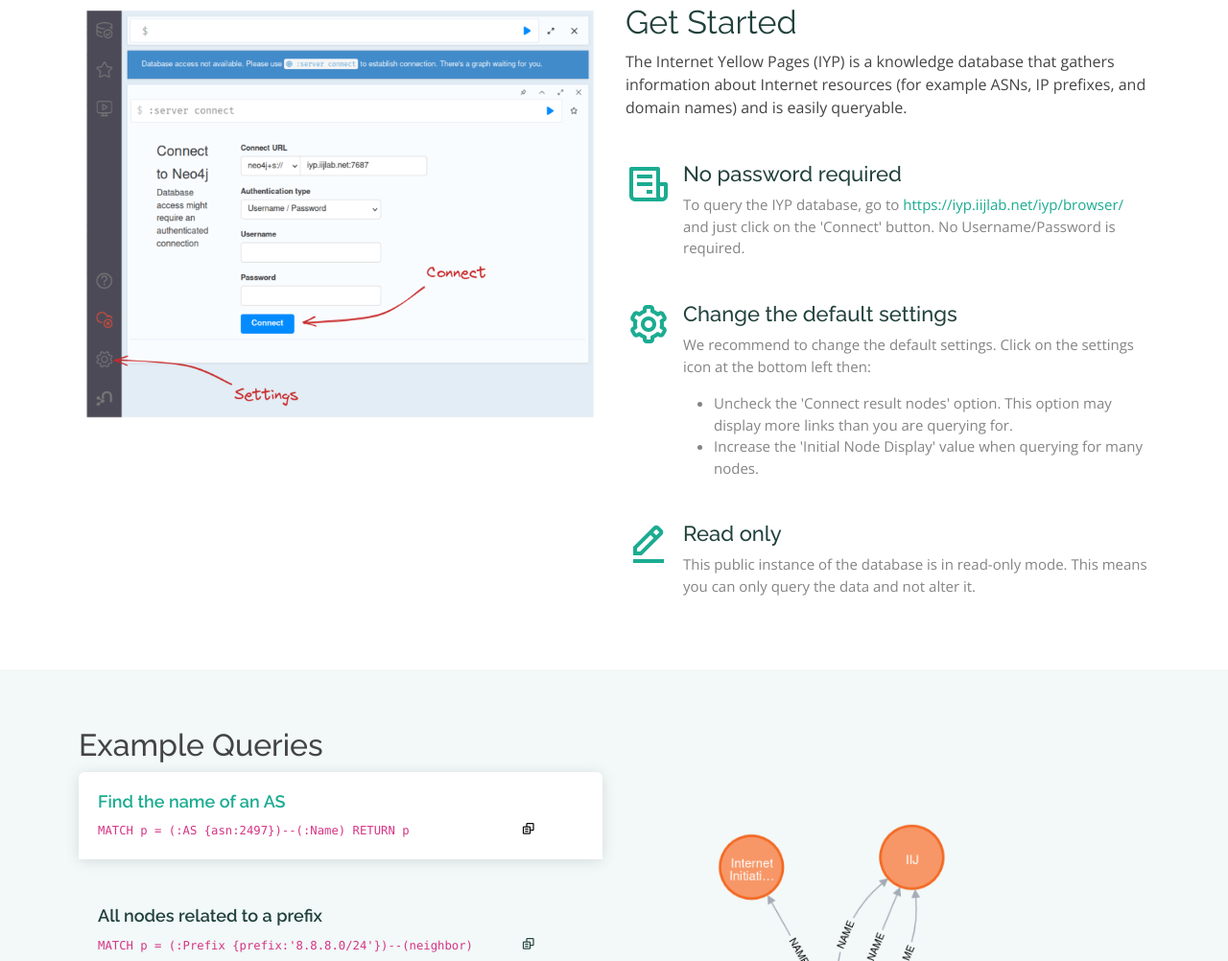
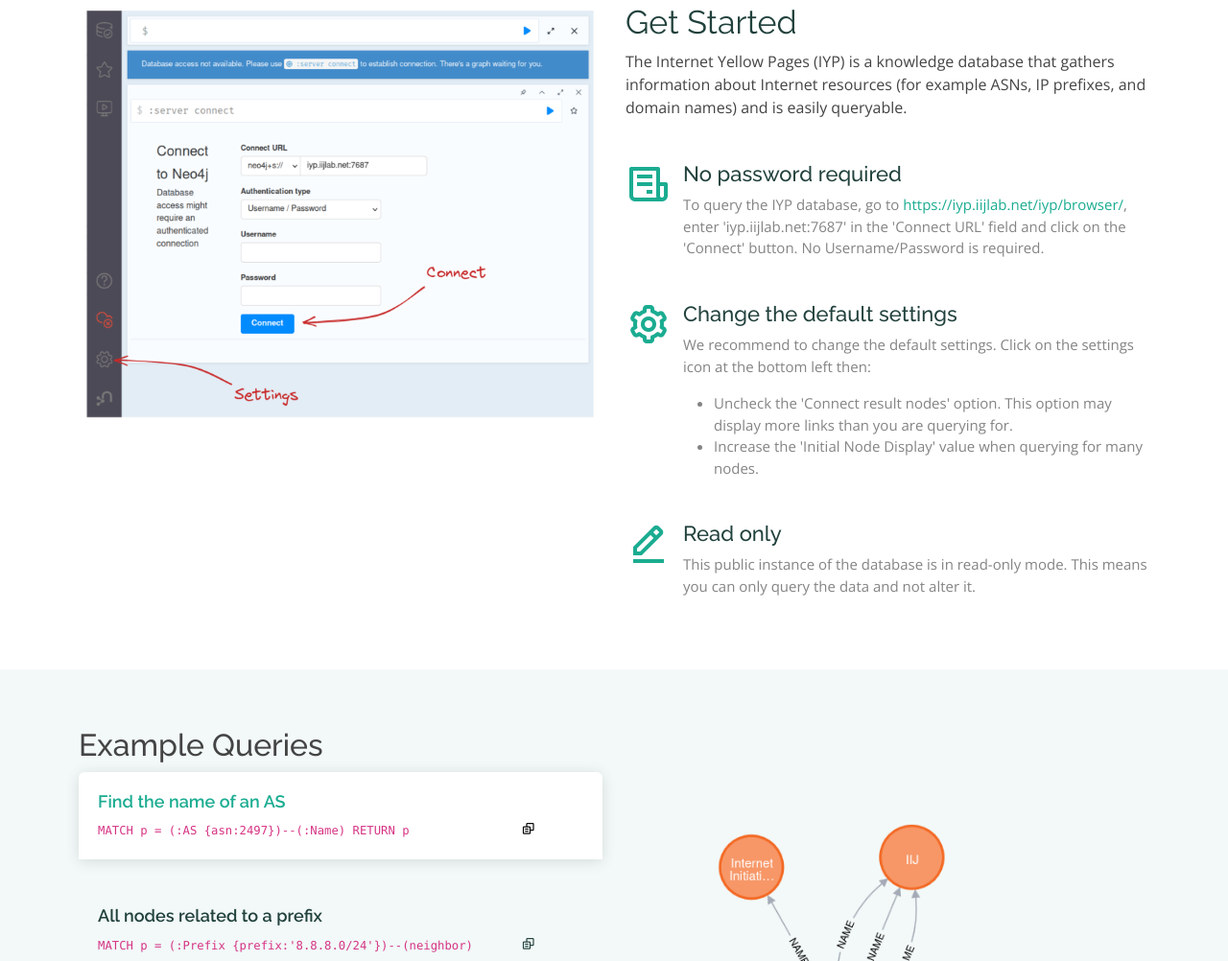
Before and after one commit to InternetHealthReport/iyp-website, a plain HTML site: page index.html in a window 1280 px wide. Shown: the part 857-1859 px from the top of the page at 96% size. Drawn offline with nearby package versions, Linux system fonts and the light colour scheme.

Commit message:
add bolt endpoint in the instructions

```diff
--- a/index.html
+++ b/index.html
@@ -91,8 +91,8 @@
             <div class="icon-box" data-aos="fade-up">
               <i class="bx bx-receipt"></i>
               <h4>No password required</h4>
-              <p>To query the IYP database, go to <a href="https://iyp.iijlab.net/iyp/browser/">https://iyp.iijlab.net/iyp/browser/</a>
-              and just click on the 'Connect' button. No Username/Password is required.
+              <p>To query the IYP database, go to <a href="https://iyp.iijlab.net/iyp/browser/">https://iyp.iijlab.net/iyp/browser/</a>,
+              enter 'iyp.iijlab.net:7687' in the 'Connect URL' field and click on the 'Connect' button. No Username/Password is required.
               </p>
             </div>
 
```
